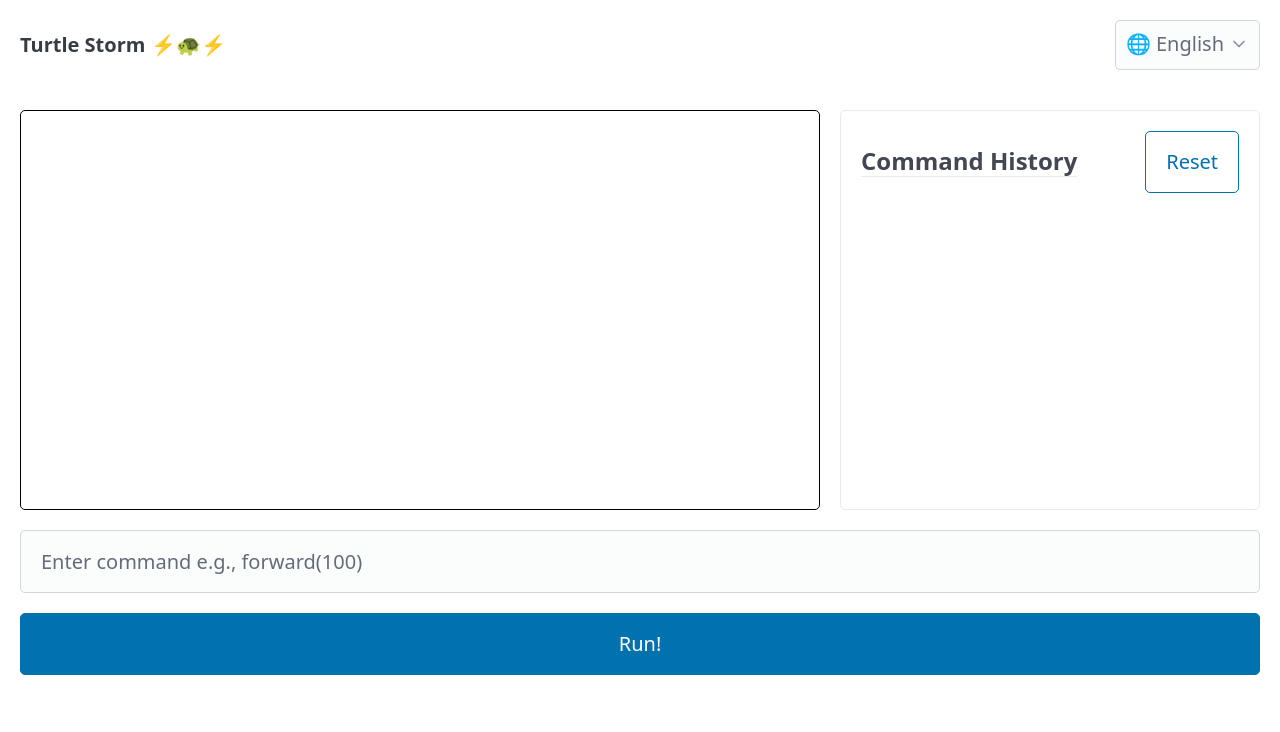
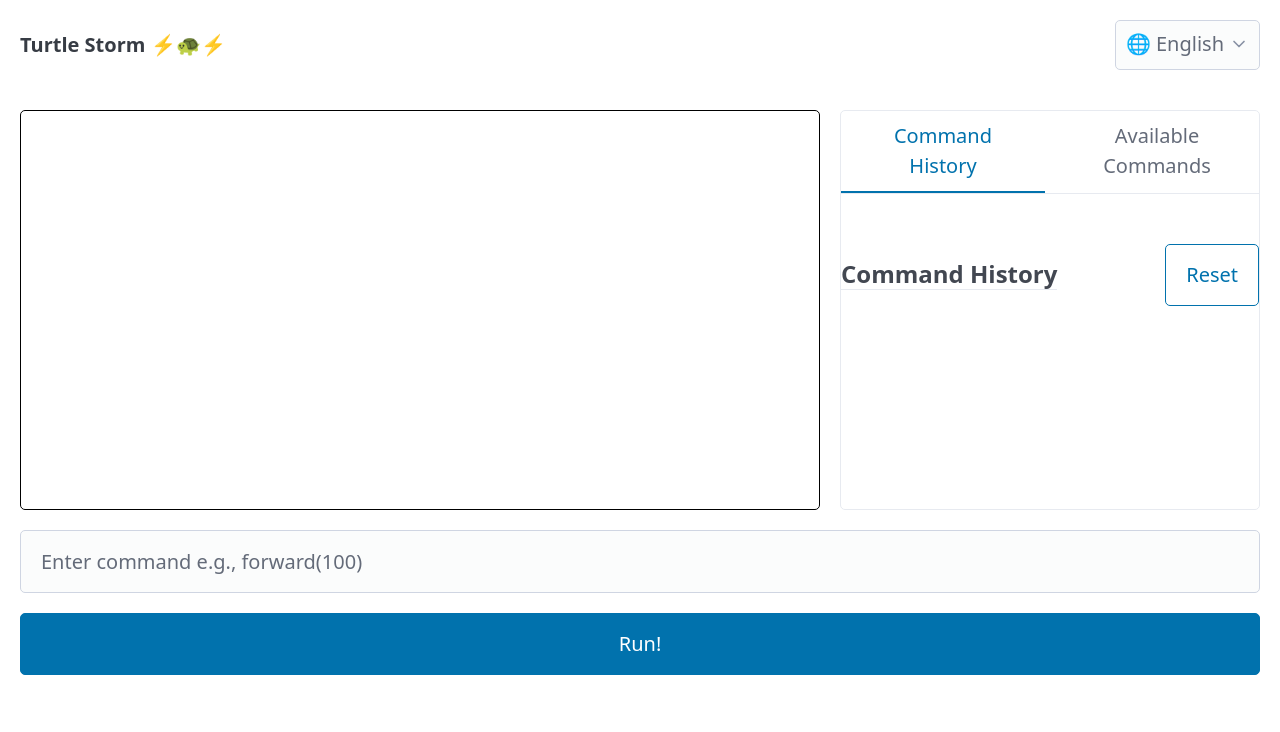
Before and after one commit to Witoso/turtle-storm, a website built with Vite: page index.html in a window 1280 px wide. Shown: the top 732 px of the page. Built offline with nearby package versions, Linux system fonts and the light colour scheme; what real-turtle would draw is missing.

Commit message:
Changes in the order.

```diff
--- a/index.html
+++ b/index.html
@@ -10,10 +10,9 @@
     <main class="container-fluid">
       <div class="turtle-storm">
         <turtle-canvas></turtle-canvas>
-        <command-history></command-history>
+        <command-switcher></command-switcher>
       </div>
       <command-input></command-input>
-      <command-list></command-list>
     </main>
     <script type="module" src="/src/main.ts"></script>
   </body>
--- a/src/components/command-history/styles.css
+++ b/src/components/command-history/styles.css
@@ -34,8 +34,6 @@ command-history {
   flex: 1;
   overflow: auto;
   padding: var(--pico-spacing);
-  border: var(--pico-border-width) solid var(--pico-muted-border-color);
-  border-radius: var(--pico-border-radius);
   background-color: var(--pico-background-color);
   margin-left: var(--pico-spacing);
 }
--- /dev/null
+++ b/src/components/command-switcher/index.ts
@@ -0,0 +1,94 @@
+import { BaseComponent } from "../../core/components/base-component";
+import "./styles.css";
+
+export class CommandSwitcher extends BaseComponent {
+  private historyTab!: HTMLAnchorElement;
+  private listTab!: HTMLAnchorElement;
+  private historySlot!: HTMLElement;
+  private listSlot!: HTMLElement;
+  private commandHistory!: HTMLElement;
+  private commandList!: HTMLElement;
+
+  protected async render(): Promise<void> {
+    // Clear existing content
+    this.innerHTML = '';
+
+    // Create tab navigation
+    const tabNav = document.createElement('nav');
+    tabNav.setAttribute('role', 'tablist');
+    tabNav.classList.add('tab-nav');
+
+    this.historyTab = document.createElement('a');
+    this.historyTab.href = '#history';
+    this.historyTab.textContent = await this.i18n.getUIString('commandHistory');
+    this.historyTab.setAttribute('role', 'tab');
+    this.historyTab.setAttribute('aria-selected', 'true');
+    this.historyTab.classList.add('active');
+
+    this.listTab = document.createElement('a');
+    this.listTab.href = '#list';
+    this.listTab.textContent = await this.i18n.getUIString('availableCommands');
+    this.listTab.setAttribute('role', 'tab');
+    this.listTab.setAttribute('aria-selected', 'false');
+
+    tabNav.append(this.historyTab, this.listTab);
+    this.append(tabNav);
+
+    // Create content area
+    const content = document.createElement('div');
+    content.classList.add('content');
+
+    // Create slots for history and list
+    this.historySlot = document.createElement('div');
+    this.historySlot.classList.add('history-slot');
+    this.historySlot.setAttribute('role', 'tabpanel');
+    this.historySlot.setAttribute('aria-labelledby', 'history');
+
+    this.listSlot = document.createElement('div');
+    this.listSlot.classList.add('list-slot');
+    this.listSlot.setAttribute('role', 'tabpanel');
+    this.listSlot.setAttribute('aria-labelledby', 'list');
+    this.listSlot.style.display = 'none';
+
+    content.append(this.historySlot, this.listSlot);
+    this.append(content);
+
+    // Create and render components
+    await this.createComponents();
+  }
+
+  private async createComponents(): Promise<void> {
+    // Create CommandHistory component
+    this.commandHistory = document.createElement('command-history');
+    this.historySlot.appendChild(this.commandHistory);
+
+    // Create CommandList component
+    this.commandList = document.createElement('command-list');
+    this.listSlot.appendChild(this.commandList);
+  }
+
+  protected setupEventListeners(): void {
+    this.historyTab.addEventListener('click', this.showHistory);
+    this.listTab.addEventListener('click', this.showList);
+  }
+
+  private showHistory = (event: Event): void => {
+    event.preventDefault();
+    this.historySlot.style.display = '';
+    this.listSlot.style.display = 'none';
+    this.historyTab.classList.add('active');
+    this.historyTab.setAttribute('aria-selected', 'true');
+    this.listTab.classList.remove('active');
+    this.listTab.setAttribute('aria-selected', 'false');
+  };
+
+  private showList = (event: Event): void => {
+    event.preventDefault();
+    this.historySlot.style.display = 'none';
+    this.listSlot.style.display = '';
+    this.historyTab.classList.remove('active');
+    this.historyTab.setAttribute('aria-selected', 'false');
+    this.listTab.classList.add('active');
+    this.listTab.setAttribute('aria-selected', 'true');
+  };
+}
--- /dev/null
+++ b/src/components/command-switcher/styles.css
@@ -0,0 +1,52 @@
+/* Styles for command-switcher component */
+command-switcher {
+  border: var(--pico-border-width) solid var(--pico-muted-border-color);
+  border-radius: var(--pico-border-radius);
+  height: 100%;
+  flex: 1;
+  min-width: 0;
+  margin-left: var(--pico-spacing);
+}
+
+.tab-nav {
+  display: flex;
+  gap: 0.5rem;
+  margin-bottom: 1rem;
+  border-bottom: 1px solid var(--pico-muted-border-color);
+}
+
+/* Use Pico CSS link styling for tabs */
+.tab-nav a {
+  flex: 1;
+  text-align: center;
+  padding: 0.5rem 1rem;
+  text-decoration: none;
+  color: var(--pico-muted-color);
+  border-bottom: 2px solid transparent;
+  transition: color 0.2s, border-color 0.2s;
+}
+
+.tab-nav a:hover {
+  color: var(--pico-primary);
+}
+
+/* Active tab styling */
+.tab-nav a.active {
+  color: var(--pico-primary);
+  border-bottom-color: var(--pico-primary);
+}
+
+.content {
+  height: calc(100% - 3rem);
+  overflow: auto;
+}
+
+.history-slot,
+.list-slot {
+  height: 100%;
+}
+
+.history-slot > command-history,
+.list-slot > command-list {
+  height: 100%;
+}
--- a/src/components/navbar/index.ts
+++ b/src/components/navbar/index.ts
@@ -63,6 +63,8 @@ export class Navbar extends BaseComponent {
     // Override to also update the language select when language changes
     this.unsubscribeLanguageChanged = this.eventBus.on('language:changed', async () => {
       await this.render();
+      // Re-attach event listeners after re-rendering
+      this.attachEventListeners();
       await this.updateLanguageSelect();
     });
   }
--- a/src/components/turtle-canvas/index.ts
+++ b/src/components/turtle-canvas/index.ts
@@ -21,6 +21,11 @@ export class TurtleCanvas extends BaseComponent {
     this.eventBus.on("reset", () => {
       this.createTurtle();
     });
+  }
+
+  protected setupLanguageListener(): void {
+    // TurtleCanvas doesn't need to re-render on language changes
+    // since it doesn't display any text content
   }
 
   protected cleanup(): void {
--- a/src/core/components/base-component.ts
+++ b/src/core/components/base-component.ts
@@ -1,4 +1,4 @@
-import { getEventBus, getI18n, getStore, type AppServices } from '../services';
+import { getEventBus, getI18n, getStore, getCommandValidator, type AppServices } from '../services';
 import type { EventBus, EventMap } from '../events';
 import type { Store } from '../store';
 import type { I18n } from '../i18n';
@@ -46,6 +46,8 @@ export abstract class BaseComponent extends HTMLElement {
   protected setupLanguageListener(): void {
     this.unsubscribeLanguageChanged = this.eventBus.on('language:changed', async () => {
       await this.render();
+      // Re-attach event listeners after re-rendering since DOM elements are replaced
+      this.setupEventListeners();
     });
   }
 
@@ -63,7 +65,8 @@ export abstract class BaseComponent extends HTMLElement {
     return {
       eventBus: this.eventBus,
       store: this.store,
-      i18n: this.i18n
+      i18n: this.i18n,
+      commandValidator: getCommandValidator()
     };
   }
 }
--- a/src/main.ts
+++ b/src/main.ts
@@ -3,6 +3,7 @@ import { CommandInput } from "./components/command-input";
 import { TurtleCanvas } from "./components/turtle-canvas";
 import { CommandList } from "./components/command-list";
 import { Navbar } from "./components/navbar";
+import { CommandSwitcher } from "./components/command-switcher";
 import { serviceProvider } from "./core/services";
 
 import "@picocss/pico/css/pico.css";
@@ -17,3 +18,4 @@ customElements.define("command-input", CommandInput);
 customElements.define("turtle-canvas", TurtleCanvas);
 customElements.define("command-list", CommandList);
 customElements.define("app-navbar", Navbar);
+customElements.define("command-switcher", CommandSwitcher);
```
Also changed, not shown: src/components/navbar/index.test.ts (added, +108 -0 lines).
